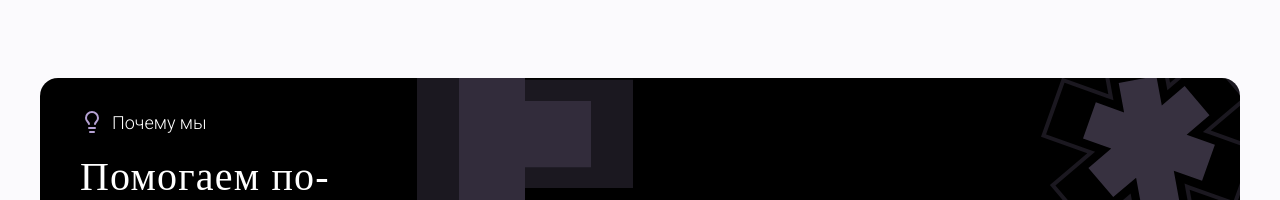
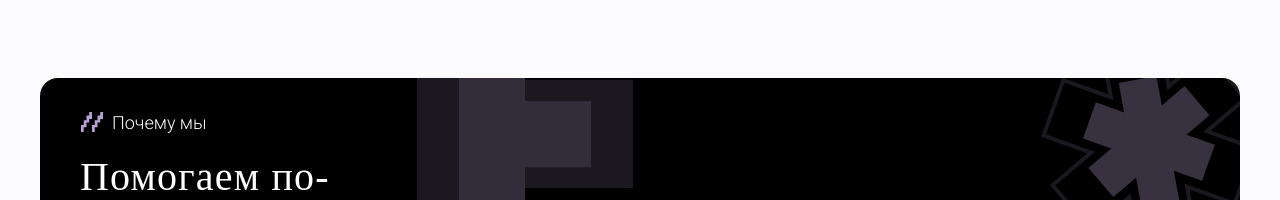
Before and after one commit to Kemuni/CodeHunt, a Next.js app in the folder frontend/: page / in a window 1280 px wide. Shown: the part 1070-1270 px from the top of the page. Built offline with nearby package versions, Linux system fonts and the light colour scheme; a web font is replaced by a local one.

Commit message:
Заменил лампочку на слеш

```diff
--- a/frontend/components/landing/company-marquee.tsx
+++ b/frontend/components/landing/company-marquee.tsx
@@ -1,6 +1,5 @@
 import Image from "next/image";
 
-import { Lightbulb } from "lucide-react";
 import {DoubleSlash} from "@/components/icons";
 
 const companies = [
@@ -152,7 +151,7 @@ export function CompanyMarquee() {
           {/* ─── Контент ─── */}
           <p className="relative z-10 m-0 inline-flex items-center gap-2 text-lg
                         font-light leading-[19px] text-white font-[family-name:var(--body)]">
-            <Lightbulb className="size-6 text-primary-pink" strokeWidth={2} aria-hidden="true" />
+            <DoubleSlash className="size-6 text-primary-pink" aria-hidden="true" />
             Почему мы
           </p>
           <h2 className="relative z-10 m-0 mt-0.5 w-2/5 font-heading
```
